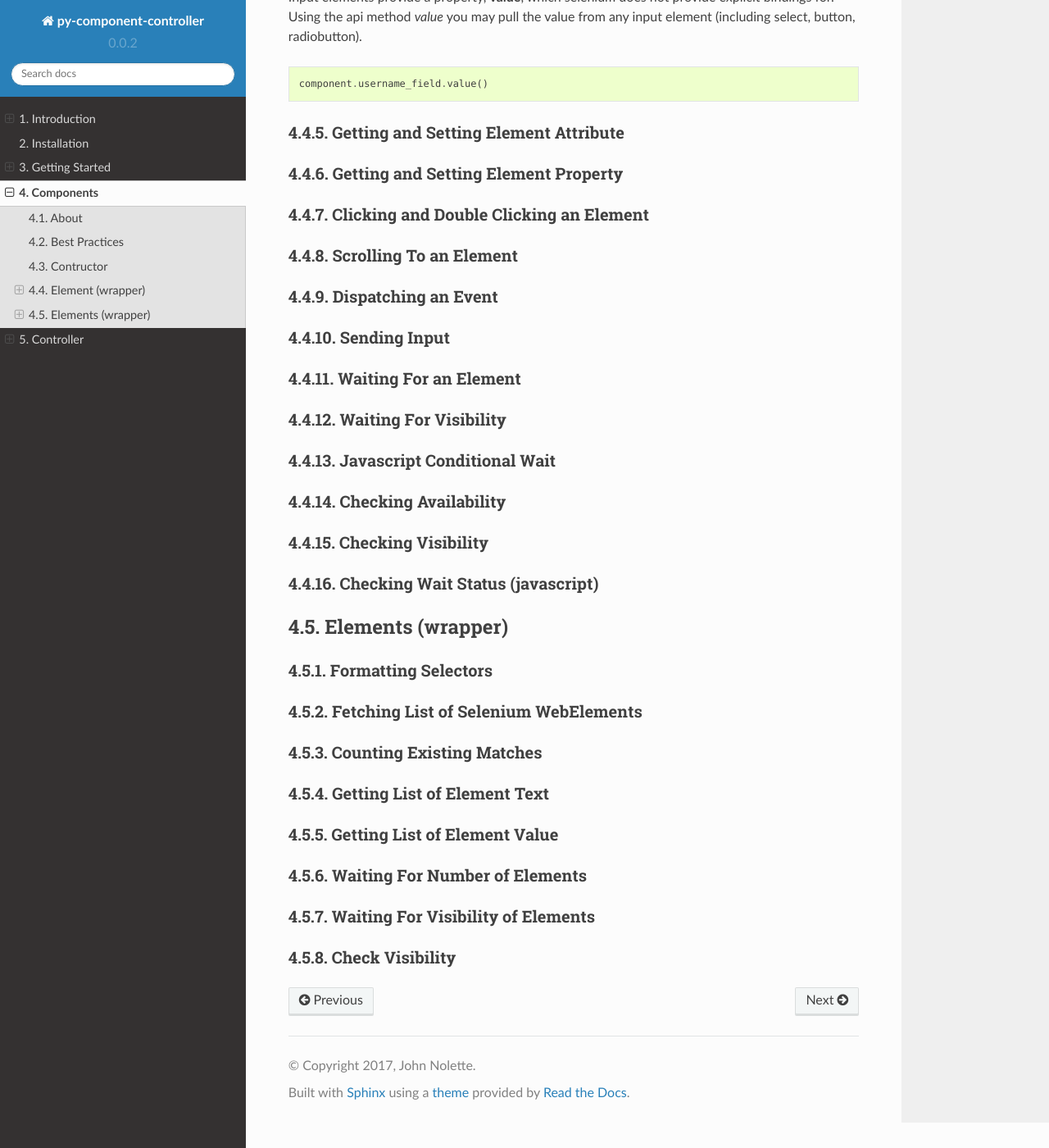
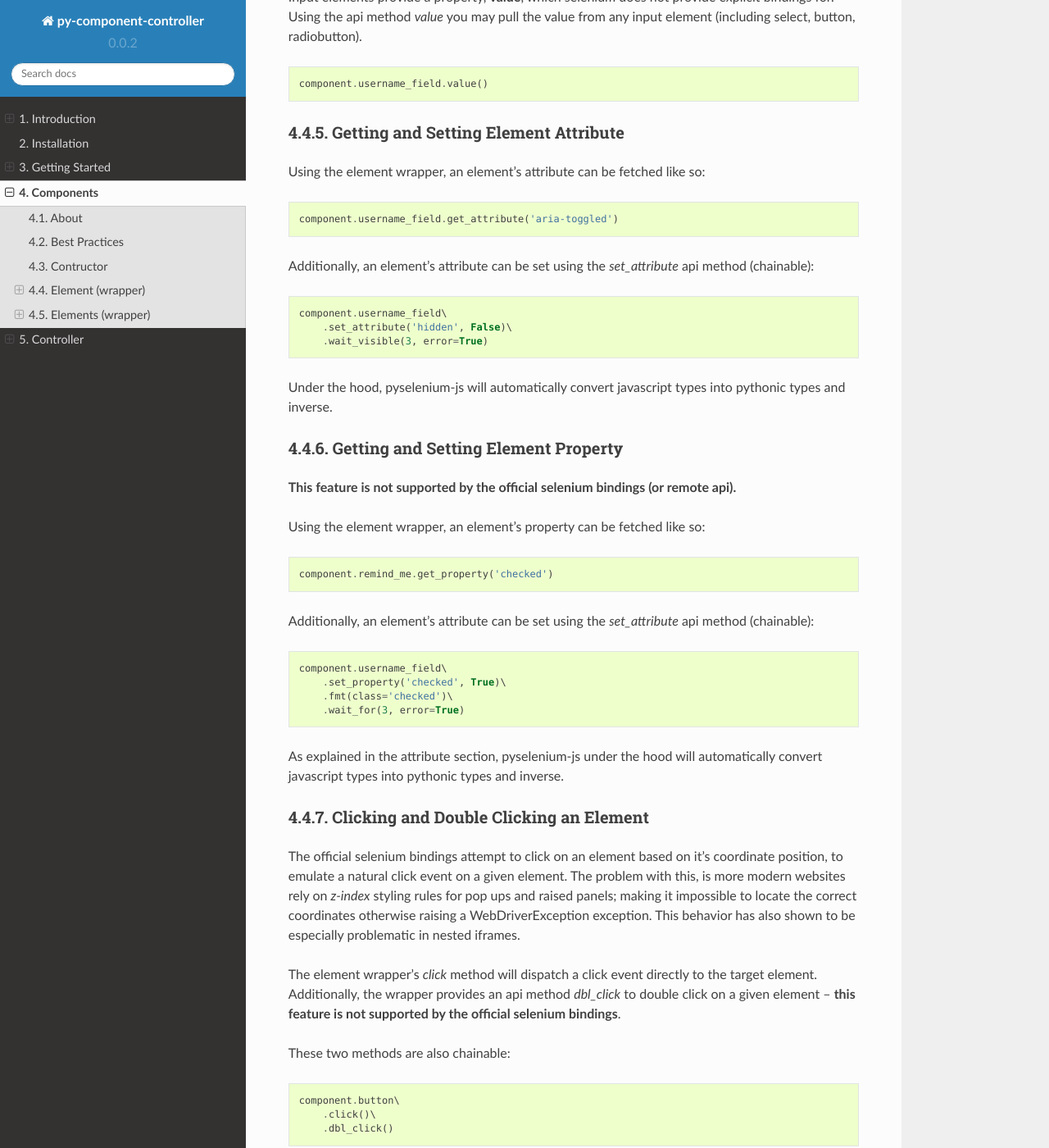
Before and after one commit to neetjn/py-component-controller, a Sphinx documentation site: the page built from docs/source/component.rst, in a window 1280 px wide and 1400 px high, scrolled down 1696 px. Shown: the whole window at 82% size. Built offline with Sphinx 7.4.7 and the Read the Docs theme 2.0.0, drawn with Linux system fonts in a browser that asks for light colours; some of the changed text lies outside the part shown.

Commit message:
More element wrapper api documentations

```diff
--- a/docs/source/component.rst
+++ b/docs/source/component.rst
@@ -85,19 +85,91 @@ Using the api method *value* you may pull the value from any input element (incl
 Getting and Setting Element Attribute
 -------------------------------------
 
+Using the element wrapper, an element's attribute can be fetched like so:
 
+.. code-block:: python
+
+    component.username_field.get_attribute('aria-toggled')
+
+Additionally, an element's attribute can be set using the *set_attribute* api method (chainable):
+
+.. code-block:: python
+
+    component.username_field\
+        .set_attribute('hidden', False)\
+        .wait_visible(3, error=True)
+
+Under the hood, pyselenium-js will automatically convert javascript types into pythonic types and inverse.
 
 Getting and Setting Element Property
 ------------------------------------
 
+**This feature is not supported by the official selenium bindings (or remote api).**
+
+Using the element wrapper, an element's property can be fetched like so:
+
+.. code-block:: python
+
+    component.remind_me.get_property('checked')
+
+Additionally, an element's attribute can be set using the *set_attribute* api method (chainable):
+
+.. code-block:: python
+
+    component.username_field\
+        .set_property('checked', True)\
+        .fmt(class='checked')\
+        .wait_for(3, error=True)
+
+As explained in the attribute section, pyselenium-js under the hood will automatically convert javascript types into pythonic types and inverse.
+
 Clicking and Double Clicking an Element
 ---------------------------------------
+
+The official selenium bindings attempt to click on an element based on it's coordinate position, to emulate a natural click event on a given element.
+The problem with this, is more modern websites rely on *z-index* styling rules for pop ups and raised panels; making it impossible to locate the correct coordinates otherwise raising a WebDriverException exception.
+This behavior has also shown to be especially problematic in nested iframes.
+
+The element wrapper's *click* method will dispatch a click event directly to the target element.
+Additionally, the wrapper provides an api method *dbl_click* to double click on a given element -- **this feature is not supported by the official selenium bindings**.
+
+These two methods are also chainable:
+
+.. code-block:: python
+
+    component.button\
+        .click()\
+        .dbl_click()
+
+If you require the traditional clicking behavior, simplify fetch a selenium WebElement like so:
+
+.. code-block:: python
+
+    component.button.get().click()
 
 Scrolling To an Element
 -----------------------
 
+Scroll to an element can be done using the *scroll_to* api method (chainable).
+
+.. code-block:: python
+
+    component.button\
+        .scroll_to()\
+        .click()
+
 Dispatching an Event
 --------------------
+
+Flexing the capabilities of pyselenium-js, we can construct and dispatch events to a given element like so:
+
+.. code-block:: python
+
+    component.button\
+        .trigger_event('click', 'MouseEvent', {'bubbles': True})\
+        .wait_invisible(timeout=5, error=True)
+
+This method is chainable as the example details.
 
 Sending Input
 -------------
```
